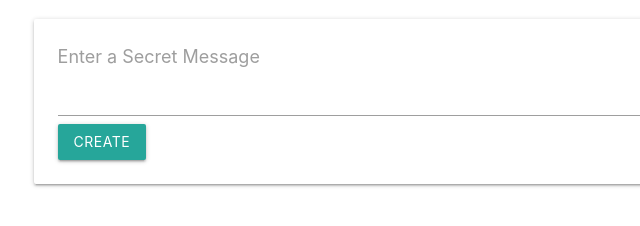
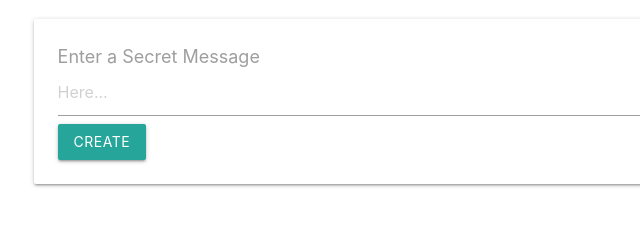
Before and after one commit to alokvns48/secret-message, a plain HTML site: page index.html in a window 1280 px wide. Shown: the part 170-396 px from the top of the page, 191-831 px from the left. Drawn offline with nearby package versions, Linux system fonts and the light colour scheme.

Commit message:
added placeholder

```diff
--- a/index.html
+++ b/index.html
@@ -46,7 +46,7 @@
         <div id="message-form" class="card-panel">
           <form>
             <label>Enter a Secret Message</label>
-            <input id="message-input" />
+            <input id="message-input" placeholder="Here..."/>
             <button class="btn">Create</button>
           </form>
         </div>
```
